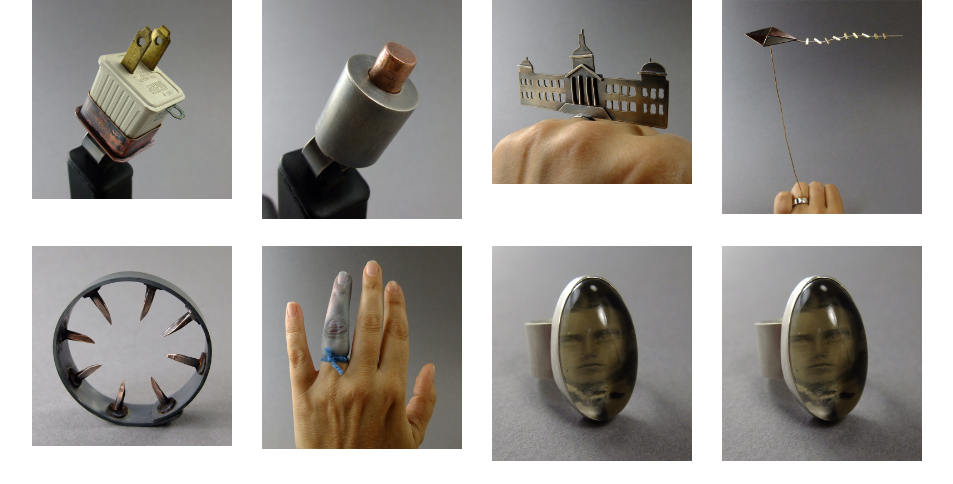
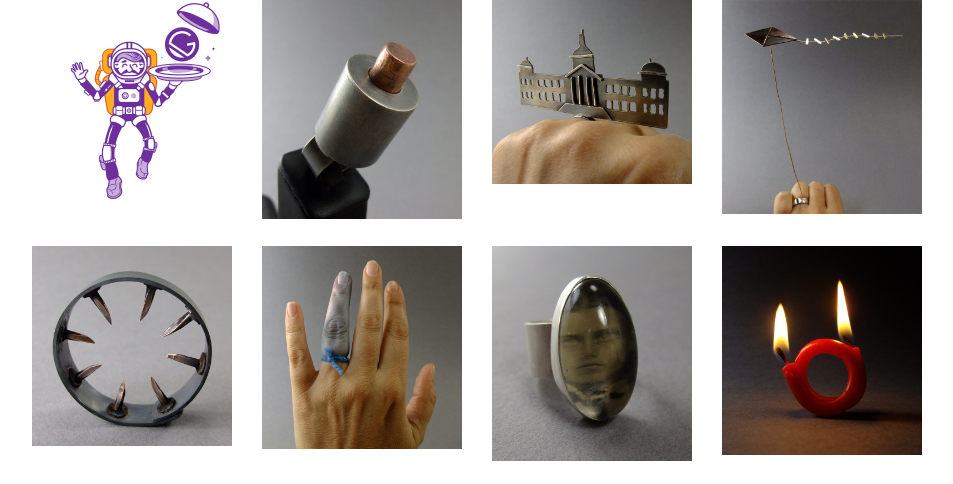
Before and after one commit to lucydog901/thomasin2, a Gatsby site: page / in a window 1280 px wide. Shown: the top 484 px of the page, without its empty margins (163-1116 px from the left). Built offline with nearby package versions, Linux system fonts and the light colour scheme; Gatsby itself is replaced by a stand-in of ours; grey boxes are pictures that could not be loaded.

Commit message:
fixed image link

```diff
--- a/src/pages/index.js
+++ b/src/pages/index.js
@@ -46,7 +46,7 @@ const IndexPage = () => (
     <div className="container">
   <div className="row">
     <div className="col-sm">
-    <a href="/page-8/"><img src={ringImage8} alt="Ring 8" /></a>
+    <a href="/page-8/"><Image src={ringImage8} alt="Ring 8" /></a>
     </div>
     <div className="col-sm">
     <a href="/page-9/"><img src={ringImage9} alt="Ring 9" /></a>
@@ -69,7 +69,7 @@ const IndexPage = () => (
     <a href="/page-35/"><img src={ringImage35} alt="Ring 35" /></a>
     </div>
     <div className="col-sm">
-    <a href="/page-47/"><img src={ringImage35} alt="Ring 47" /></a>
+    <a href="/page-47/"><img src={ringImage47} alt="Ring 47" /></a>
     </div>
   </div>
   <div className="row">
```
